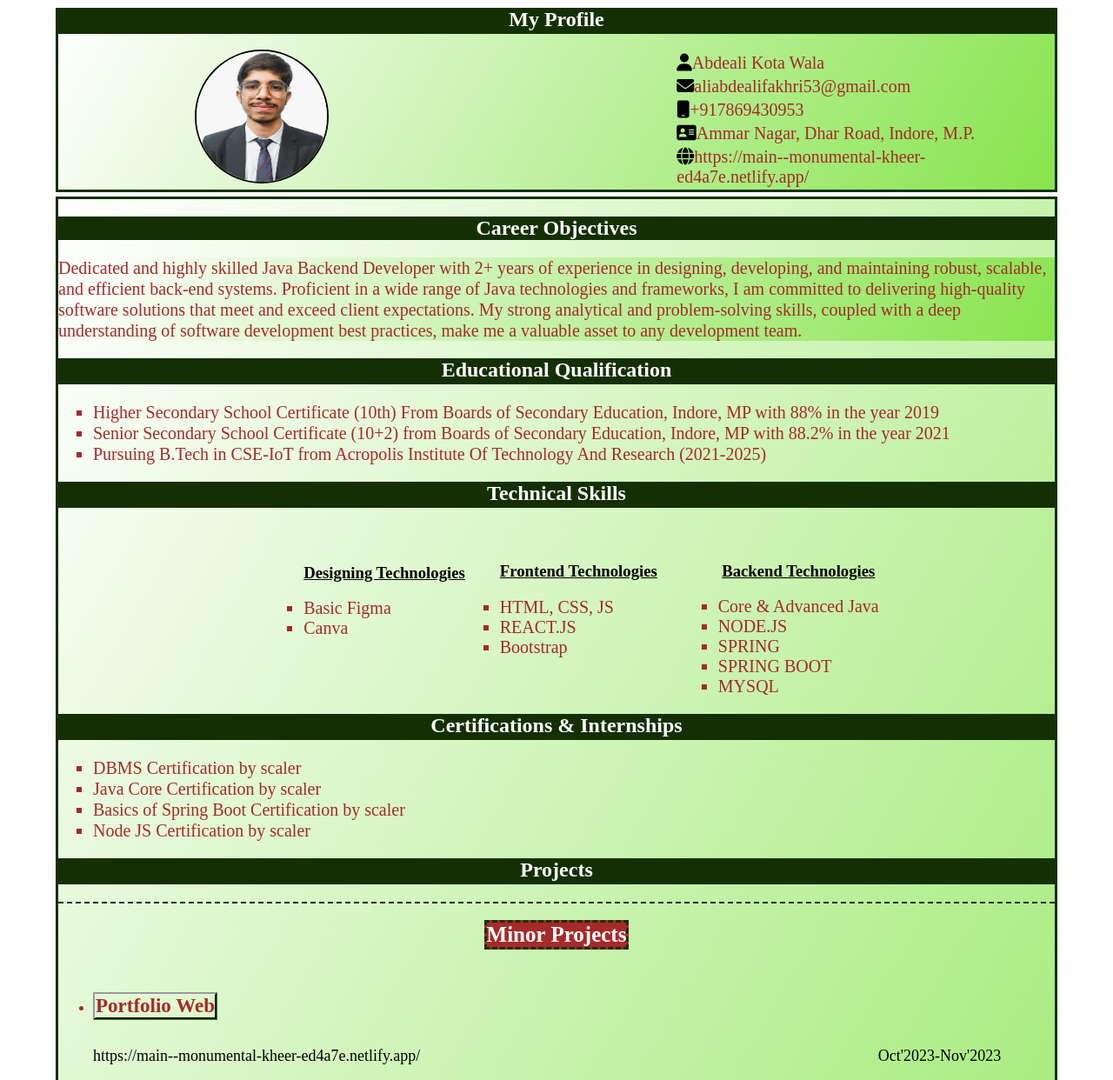
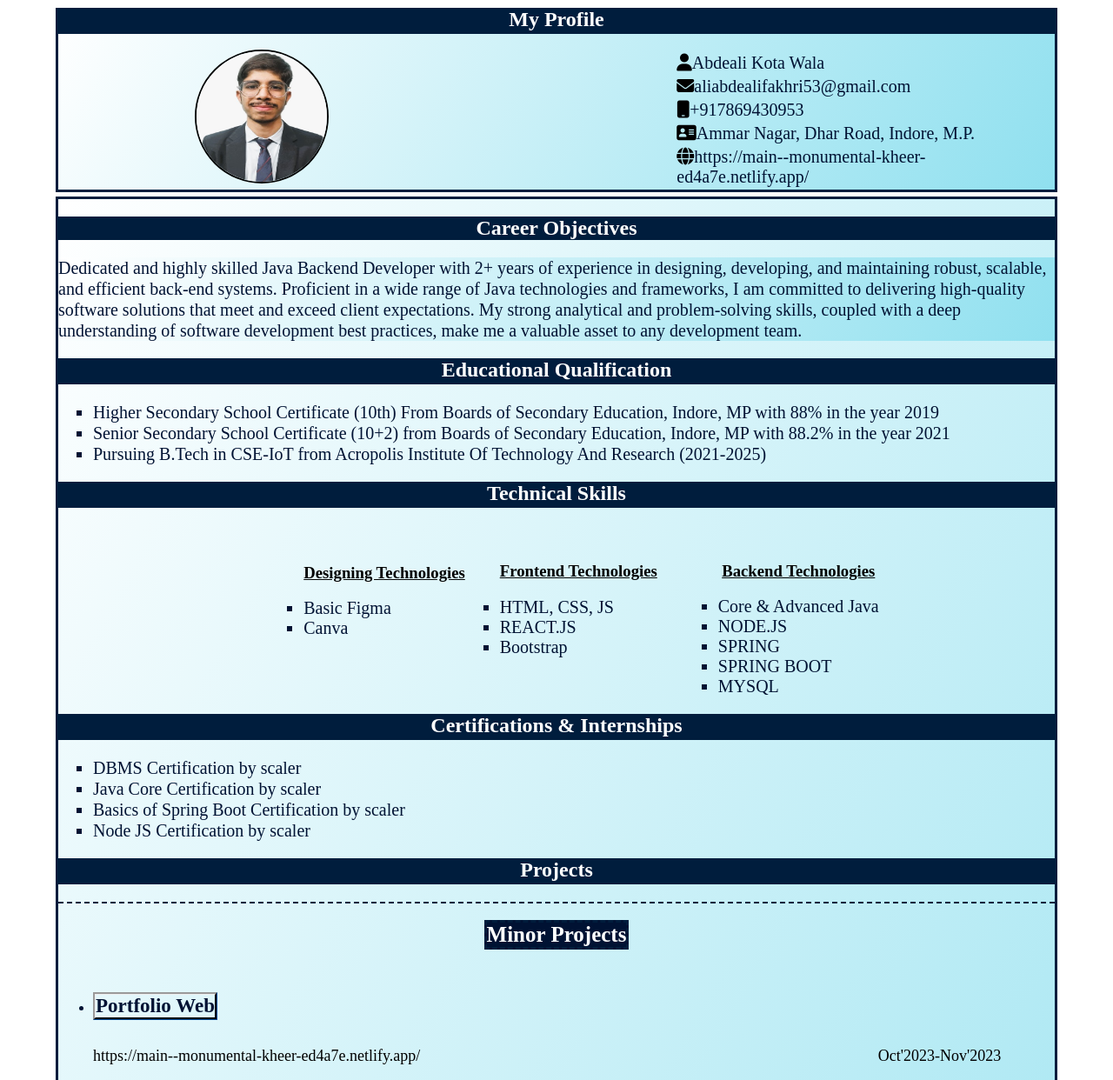
Before and after one commit to 53Abdeali/MyResume, a plain HTML site: page index.html in a window 1280 px wide. Shown: the part 55-1297 px from the top of the page at 87% size. Drawn offline with Linux system fonts and the light colour scheme.

Commit message:
Colors changed

```diff
--- a/style.css
+++ b/style.css
@@ -12,7 +12,7 @@ body{
     display:flex;
     justify-content: center;
     align-items: center;
-    background: #143003;
+    background: #001d3d;
 }
 
 .loader{
@@ -42,7 +42,7 @@ body{
     justify-content: center;
     align-items: center;
     border: 3px solid black;
-    background-color: #143003;
+    background-color: #001d3d;
     color: white;
     margin-right: 5%;
     margin-left: 5%;
@@ -52,8 +52,8 @@ body{
 
 /* Photo & Profile Starts */
 .profile {
-    background: linear-gradient(120deg, #fff, #87e44d);
-    border: 3px solid #143003;
+    background: linear-gradient(120deg, #fff, #90e0ef);
+    border: 3px solid #001d3d;
     border-top: none;
     margin: 5px 5%;
 }
@@ -62,9 +62,9 @@ body{
     display: flex;
     justify-content: center;
     align-items: center;
-    border-bottom: 3px solid #143003;
+    border-bottom: 3px solid #001d3d;
     color: white;
-    background: #143003;
+    background: #001d3d;
 }
 
 .info-box {
@@ -95,7 +95,7 @@ body{
 .info-box .myinfo a {
     padding-top: 50px;
     text-decoration: none;
-    color: brown;
+    color: #001233;
     font-size: 20px;
     text-align: center;
 }
@@ -116,24 +116,24 @@ body{
 /* Details starts */
 .details {
     margin: 5px 5%;
-    border: 3px solid #143003;
-    background: linear-gradient(120deg, #fff, #87e44d);
+    border: 3px solid #001d3d;
+    background: linear-gradient(120deg, #fff, #90e0ef);
 }
 
 /* Career Starts */
 .details .career h2 {
-    background: linear-gradient(120deg, #fff, #87e44d);
+    background: linear-gradient(120deg, #fff, #90e0ef);
     display: flex;
     justify-content: center;
     align-items: center;
     color: white;
-    background: #143003;
+    background: #001d3d;
 }
 
 .details .career p {
     top: 0;
-    background: linear-gradient(120deg, #fff, #87e44d);
-    color: brown;
+    background: linear-gradient(120deg, #fff, #90e0ef);
+    color: #001233;
     font-size: 20px;
     line-height: 1.2em;
     display: flex;
@@ -145,18 +145,18 @@ body{
 
 
 .details .educational h2 {
-    background: linear-gradient(120deg, #fff, #87e44d);
-    border-bottom: 3px solid #143003;
+    background: linear-gradient(120deg, #fff, #90e0ef);
+    border-bottom: 3px solid #001d3d;
     display: flex;
     justify-content: center;
     align-items: center;
     color: white;
-    background: #143003;
+    background: #001d3d;
 }
 
 .details .educational ol li {
     list-style: square;
-    color: brown;
+    color: #001233;
     font-size: 20px;
     line-height: 1.2em;
     justify-content: space-between;
@@ -166,12 +166,12 @@ body{
 
 /* Technical Skills Starts */
 .details .tech-skills h2 {
-    border-bottom: 3px solid #143003;
+    border-bottom: 3px solid #001d3d;
     display: flex;
     justify-content: center;
     align-items: center;
     color: white;
-    background: #143003;
+    background: #001d3d;
 }
 
 .details .tech-skills ol {
@@ -219,7 +219,7 @@ body{
 
 .details .tech-skills ol ul li {
     list-style: square;
-    color: brown;
+    color: #001233;
     font-size: 20px;
 }
 
@@ -230,15 +230,15 @@ body{
     display: flex;
     justify-content: center;
     align-items: center;
-    border-bottom: 3px solid #143003;
+    border-bottom: 3px solid #001d3d;
     color: white;
-    background: #143003;
+    background: #001d3d;
 }
 
 .details .certification ol {
     list-style: square;
     font-size: 18px;
-    color: brown;
+    color: #001233;
     display: block;
     justify-content: center;
     align-items: center;
@@ -256,8 +256,8 @@ body{
     display: flex;
     justify-content: center;
     align-items: center;
-    border-bottom: 3px solid #143003;
-    background-color: #143003;
+    border-bottom: 3px solid #001d3d;
+    background-color: #001d3d;
     color: white;
 }
 
@@ -269,15 +269,15 @@ body{
     display: inline-block;
     position: relative;
     text-align: center;
-    background: brown;
+    background: #001233;
     color: white;
     font-size: 25px;
-    border: 3px solid #143003;
+    border: 3px solid #001d3d;
     border-style: dashed;
 }
 
 .project .minor {
-    border-top: 2px solid #143003;
+    border-top: 2px solid #001d3d;
     border-top-style: dashed;
 
 
@@ -285,15 +285,15 @@ body{
 
 .project .minor {
     list-style: square;
-    color: brown;
+    color: #001233;
 }
 
 .project .minor .proj h4 {
-    color: brown;
+    color: #001233;
     font-size: 23px;
     display: inline-block;
-    border-bottom: medium solid #143003;
-    border-right: medium solid #143003;
+    border-bottom: medium solid #001d3d;
+    border-right: medium solid #001d3d;
     border-style: groove;
 }
 
@@ -333,7 +333,7 @@ body{
 }
 
 .project .minor .proj ul .last {
-    border-bottom: 2px solid #143003;
+    border-bottom: 2px solid #001d3d;
     border-bottom-style: dashed;
 }
 
@@ -349,13 +349,13 @@ body{
 /* Extra-Curricular Starts */
 .extra-curricular h2{
     color: white;
-    background-color: #143003;
+    background-color: #001d3d;
     display: flex;
     justify-content: center;
     align-items: center;
 }
 .extra-curricular ol li{
-    color: brown;
+    color: #001233;
     list-style: square;
     font-size: 20px;
 }
@@ -364,7 +364,7 @@ body{
 /* Strengths & Hobbies Starts */
 .strength-hobbies h2{
     color: white;
-    background: #143003;
+    background: #001d3d;
     display: flex;
     justify-content: center;
     align-items: center;
@@ -375,12 +375,12 @@ body{
 }
 .sh .strength  h3, .sh .hobbies h3{
     text-align: center;
-    border-bottom: 2px solid #143003;
+    border-bottom: 2px solid #001d3d;
     font-size: 23px;
     display: inline-block;
 }
 .sh .strength .s, .sh .hobbies .s{
-    color: brown;
+    color: #001233;
     list-style: square;
     font-size: 20px;
 }
@@ -389,13 +389,13 @@ body{
 /* Personal Details Starts */
 .personal h2{
     color: white;
-    background: #143003;
+    background: #001d3d;
     display: flex;
     justify-content: center;
     align-items: center;
 }
 .personal .me .med b{
-    color: brown;
+    color: #001233;
     font-size: 20px;
 }
 .personal ul li{
@@ -405,14 +405,14 @@ body{
 /* Personal Details Ends */
 .declaration h2{
     color: white;
-    background: #143003;
+    background: #001d3d;
     display: flex;
     justify-content: center;
     align-items: center;
 }
 .declaration p{
 font-size: 20px;
-color: brown;
+color: #001233;
 }
 
 @media only screen and (max-width:600px) {
```
